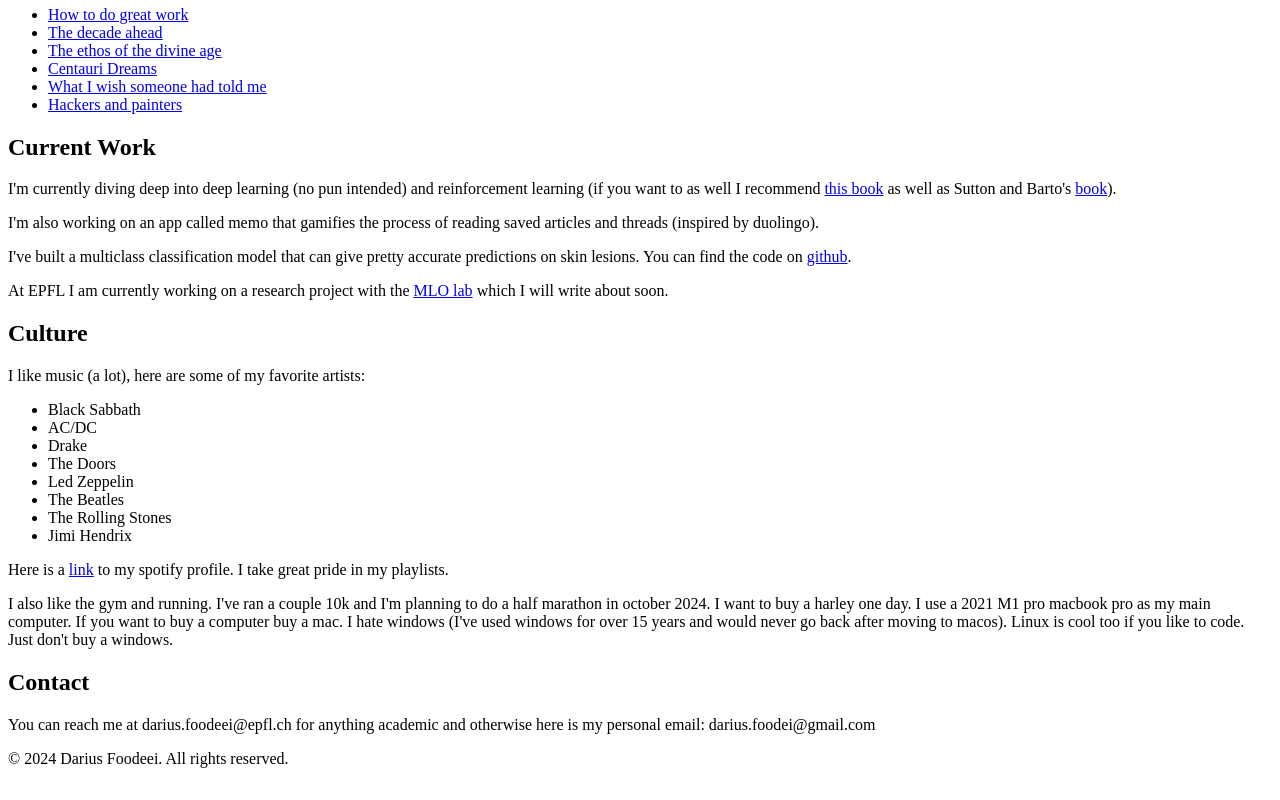
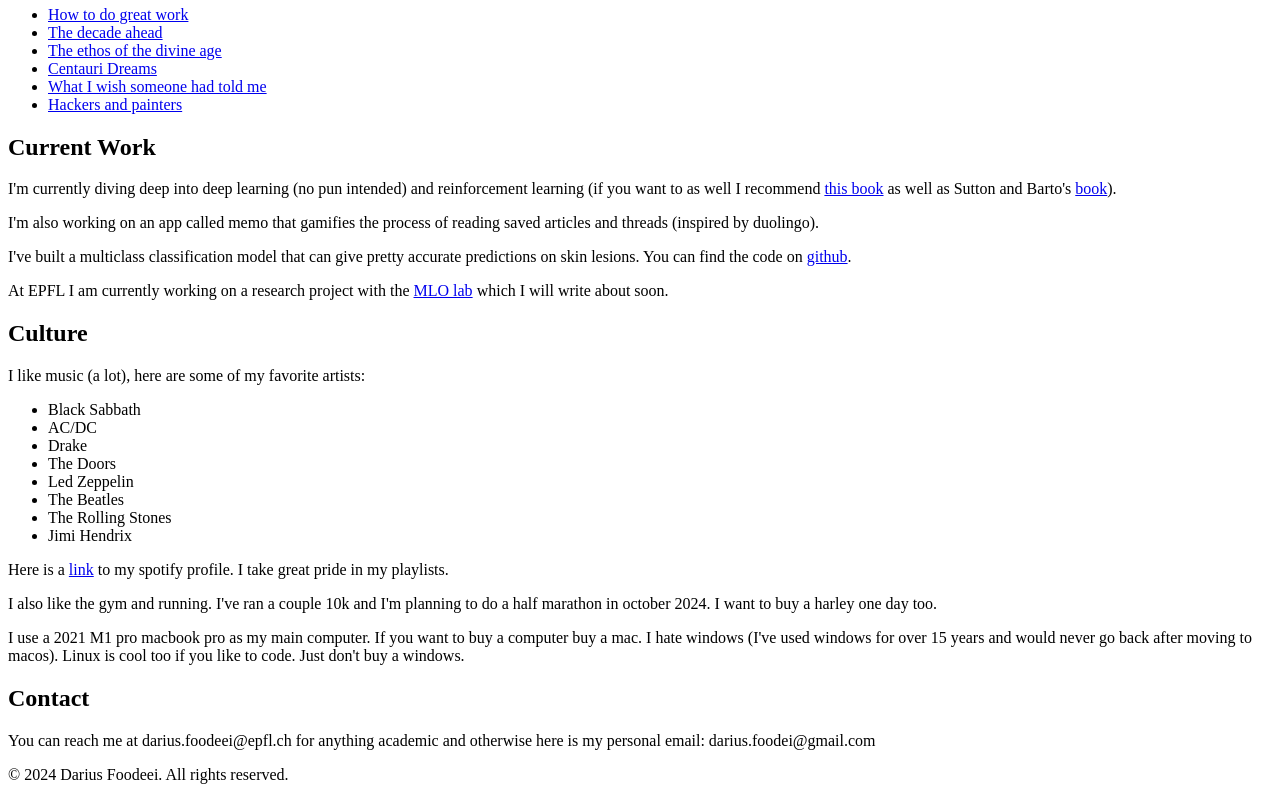
Before and after one commit to userdarius/website, a plain HTML site: page index.html in a window 1280 px wide. Shown: the part 608-1408 px from the top of the page. Drawn offline with Linux system fonts and the light colour scheme.

Commit message:
more fixes

```diff
--- a/index.html
+++ b/index.html
@@ -88,8 +88,8 @@
           </ul>
         </p>
         <p>Here is a <a href="https://open.spotify.com/user/dars2002?si=c8477e897726421a">link</a> to my spotify profile. I take great pride in my playlists.</p>
-        <p>I also like the gym and running. I've ran a couple 10k and I'm planning to do a half marathon in october 2024. I want to buy a harley one day. I use a 2021 M1 pro macbook pro as my main computer. If you want to buy a computer buy a mac. I hate windows (I've used windows for over 15 years and would never go back after moving to macos). Linux is cool too if you like to code. Just don't buy a windows.</p>
-
+        <p>I also like the gym and running. I've ran a couple 10k and I'm planning to do a half marathon in october 2024. I want to buy a harley one day too.</p>
+        <p>I use a 2021 M1 pro macbook pro as my main computer. If you want to buy a computer buy a mac. I hate windows (I've used windows for over 15 years and would never go back after moving to macos). Linux is cool too if you like to code. Just don't buy a windows.</p>
       </section>
 
       <section id="contact">
```
